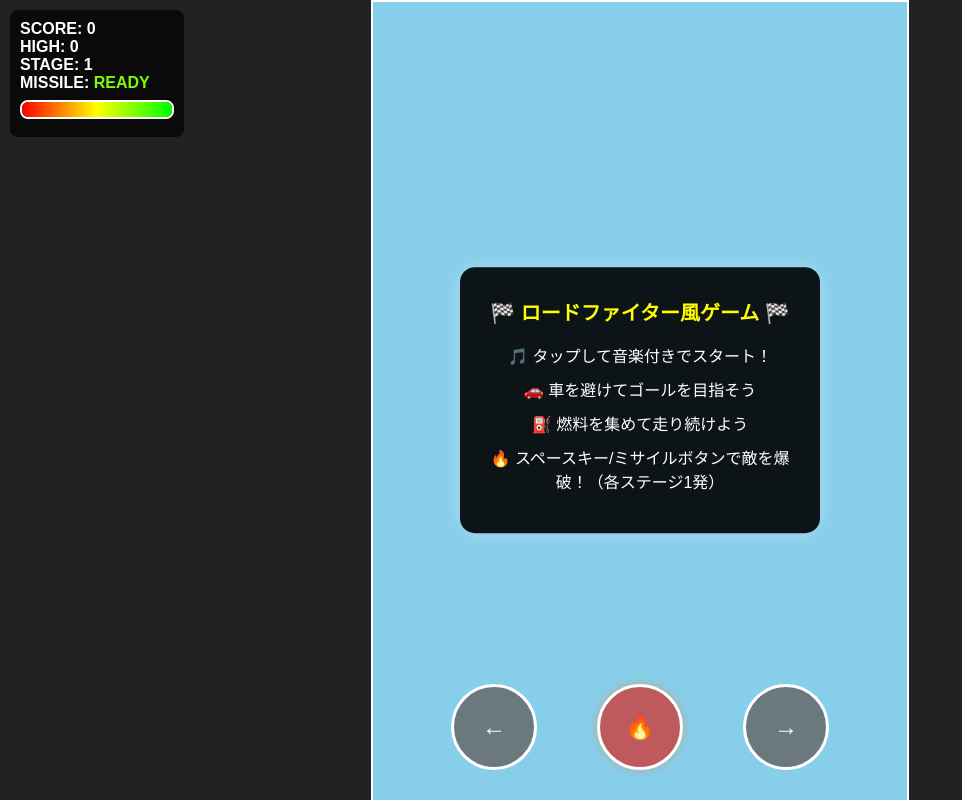
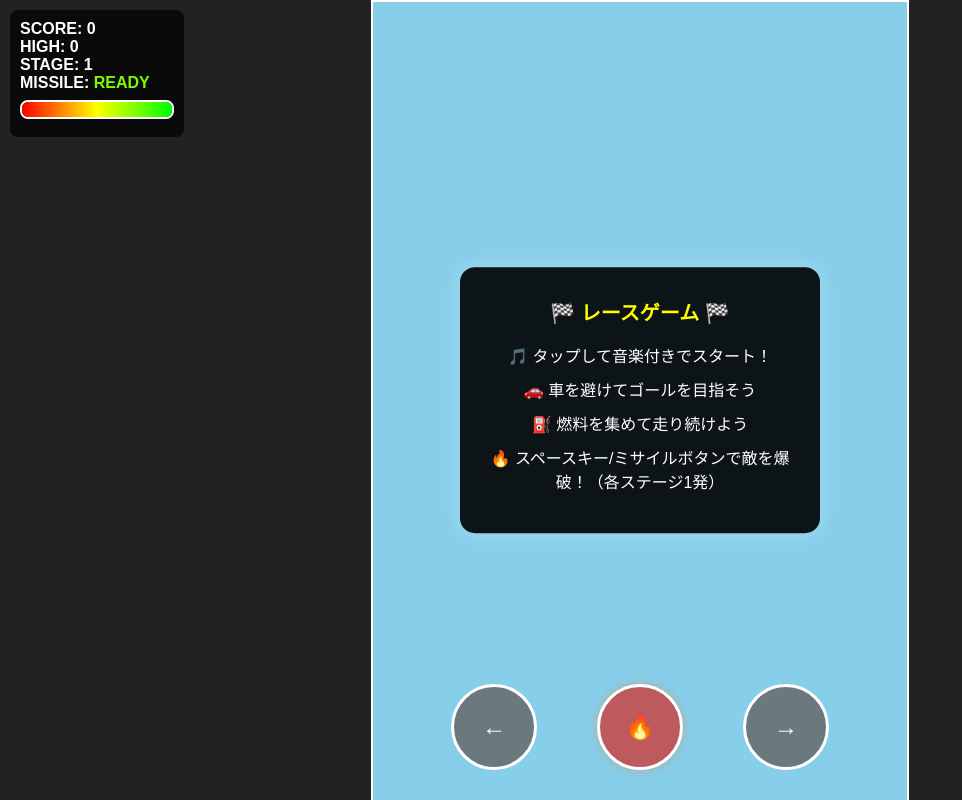
Before and after one commit to titan11111/067-race, a plain HTML site: page index.html in a window 1280 px wide. Shown: the whole page, without its empty margins (0-962 px from the left). Drawn offline with Linux system fonts and the light colour scheme.

Commit message:
Update index.html

```diff
--- a/index.html
+++ b/index.html
@@ -5,7 +5,7 @@
     <meta name="viewport" content="width=device-width, initial-scale=1.0, maximum-scale=1.0, user-scalable=no">
     <meta name="apple-mobile-web-app-capable" content="yes">
     <meta name="apple-mobile-web-app-status-bar-style" content="black-translucent">
-    <title>ロードファイター風ゲーム</title>
+    <title>レースゲーム</title>
     <link rel="stylesheet" href="style.css">
 </head>
 <body>
@@ -31,7 +31,7 @@
 
     <!-- スタートメッセージ -->
     <div id="startMessage">
-        <h2>🏁 ロードファイター風ゲーム 🏁</h2>
+        <h2>🏁 レースゲーム 🏁</h2>
         <p>🎵 タップして音楽付きでスタート！</p>
         <p>🚗 車を避けてゴールを目指そう</p>
         <p>⛽ 燃料を集めて走り続けよう</p>
```
